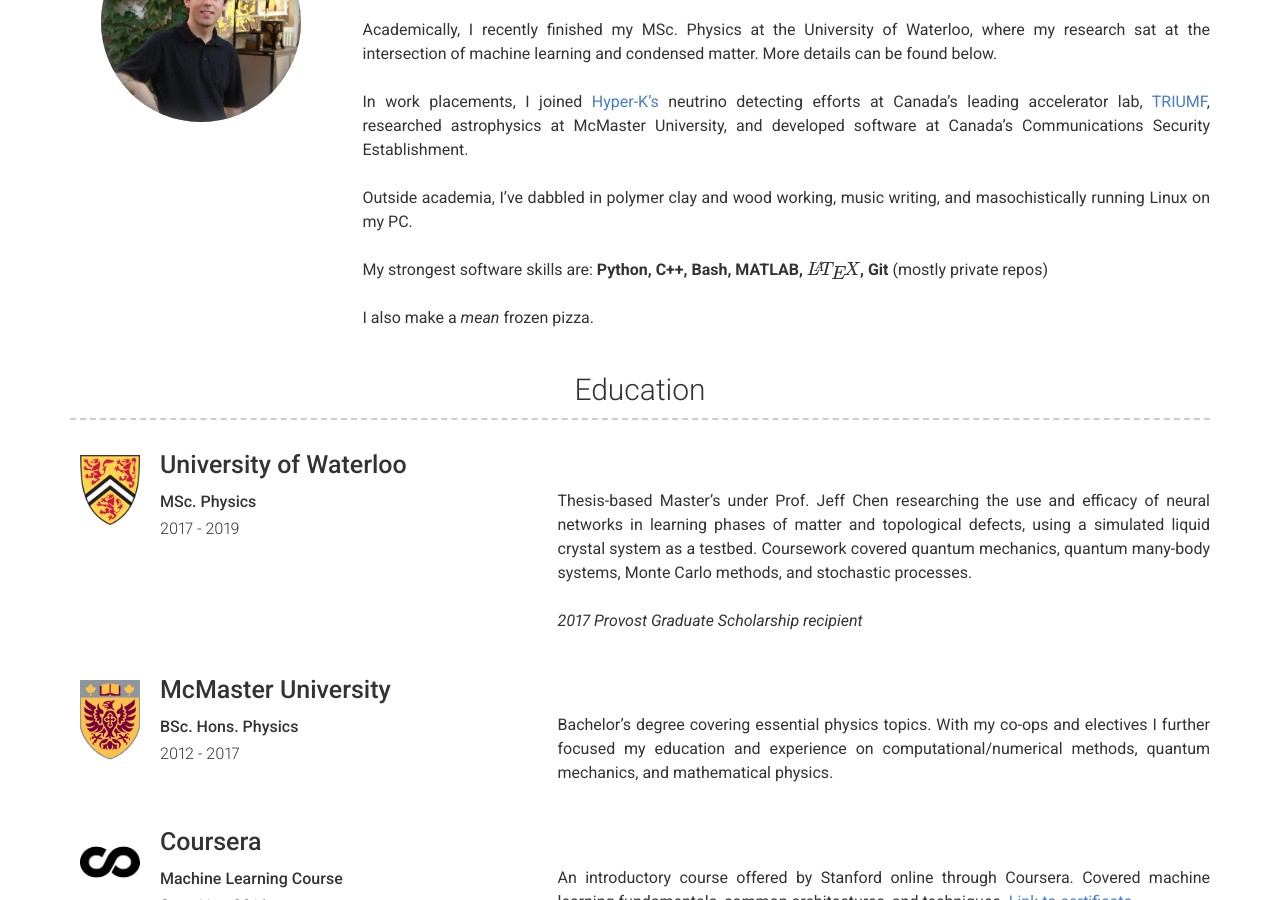
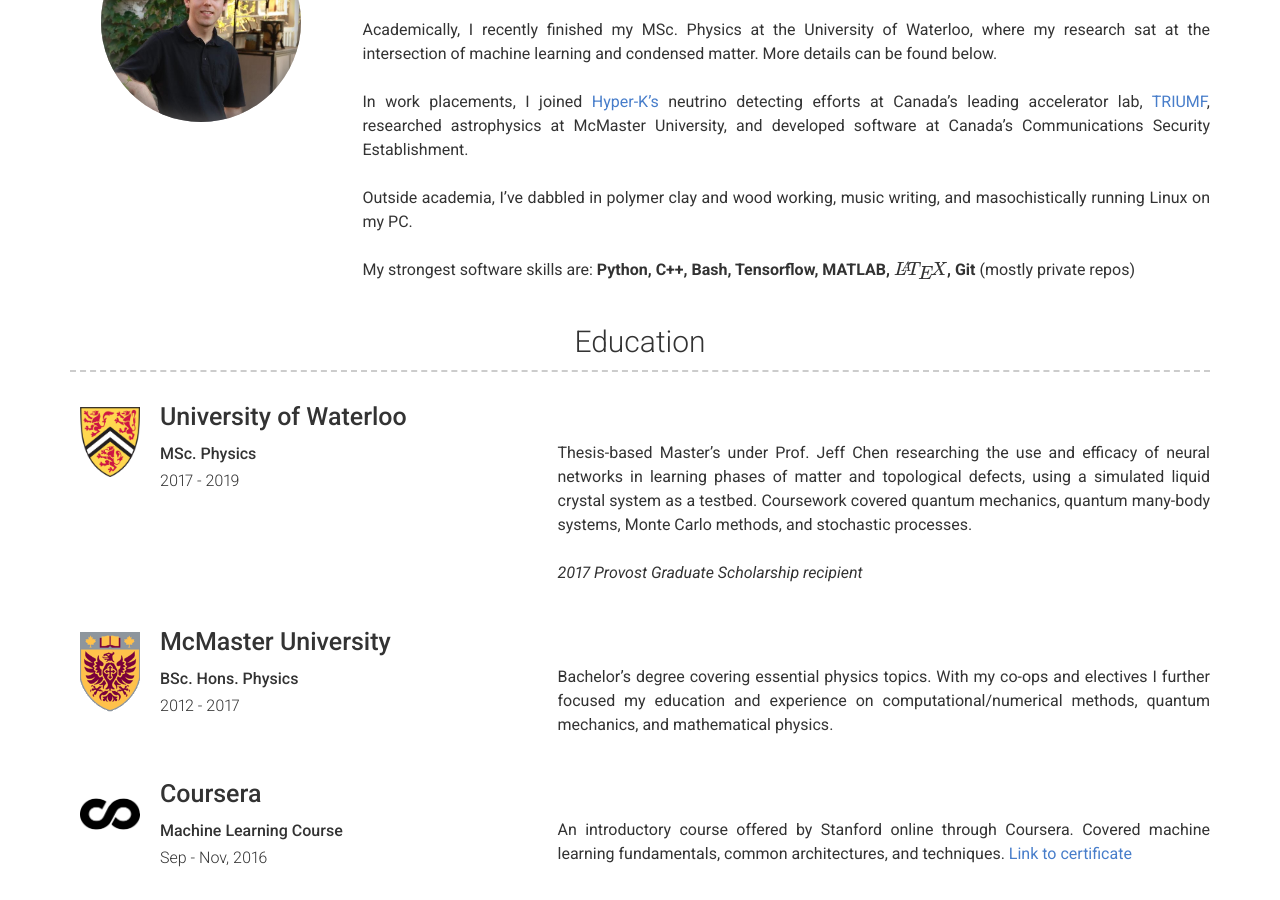
Before and after one commit to m-walters/m-walters.github.io, a Jekyll site: the page built from index.md, in a window 1280 px wide and 900 px high, scrolled down 407 px. Built offline with Jekyll 4.4.1, drawn with Linux system fonts in a browser that asks for light colours; formulas are drawn with MathJax 3.

Commit message:
added tensorflow

```diff
--- a/_config.yml
+++ b/_config.yml
@@ -33,9 +33,7 @@ about_content: | # this will include new lines to allow paragraphs
   Outside academia, I've dabbled in polymer clay and wood working, music writing,
   and masochistically running Linux on my PC.
   <br/>
-  My strongest software skills are: __Python, C++, Bash, MATLAB, $$\LaTeX$$, Git__ (mostly private repos)
-  <br/>
-  I also make a *mean* frozen pizza.
+  My strongest software skills are: __Python, C++, Bash, Tensorflow, MATLAB, $$\LaTeX$$, Git__ (mostly private repos)
 
 
 # Projects Section
```
